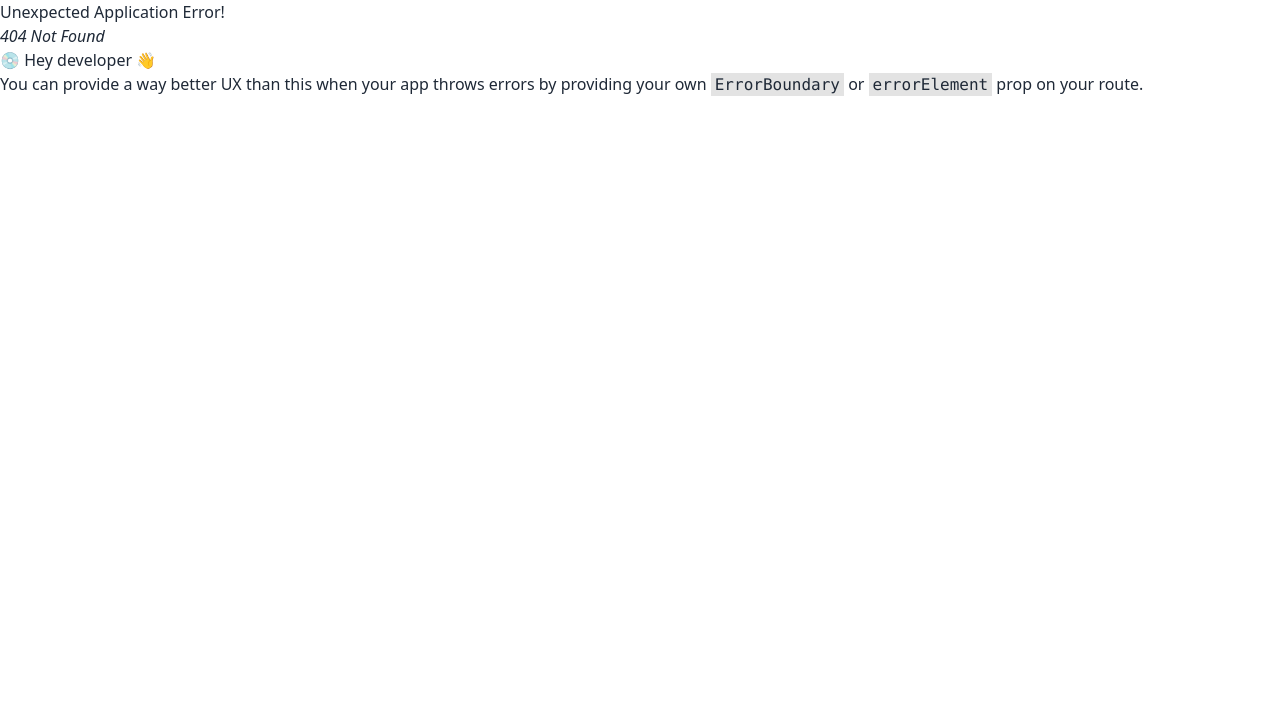
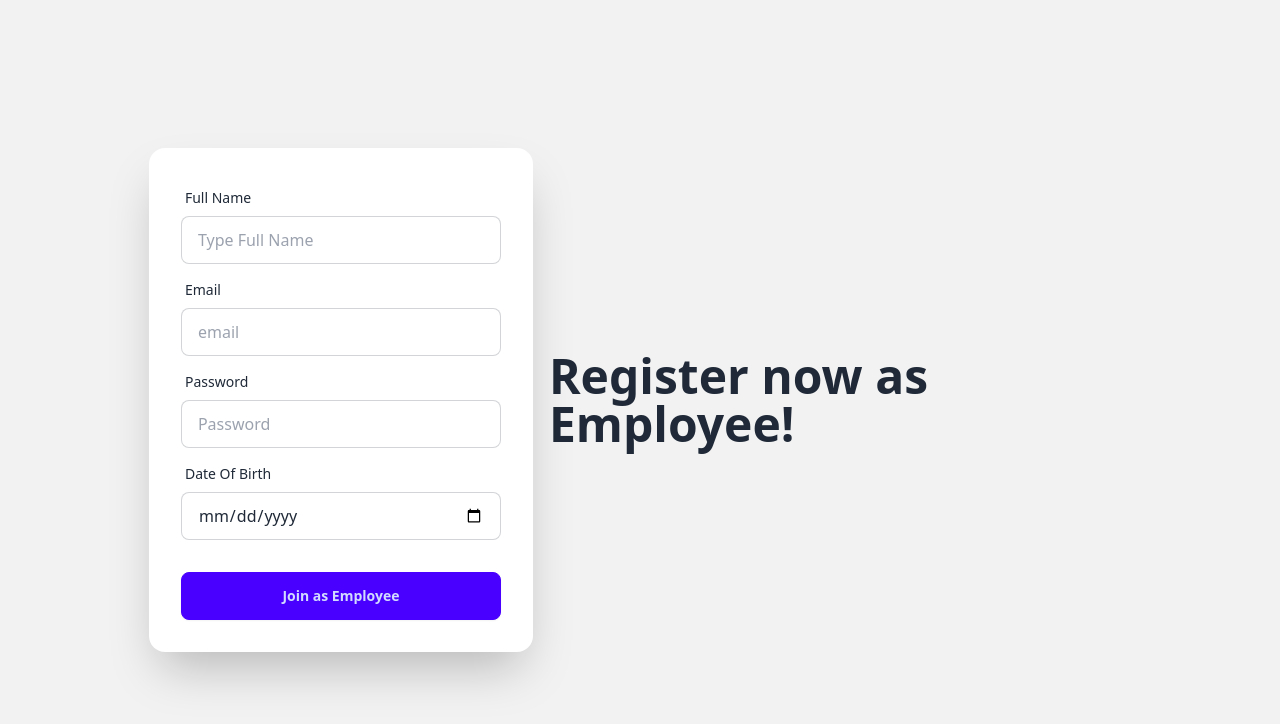
Before and after one commit to sakibalam12345/products-management, a React (Vite) app: page /jasemp in a window 1280 px wide. Before the commit this address had no page. Shown: the top 724 px of the page. Built offline with nearby package versions, Linux system fonts and the light colour scheme.

Commit message:
2nd commit

```diff
--- a/package.json
+++ b/package.json
@@ -10,6 +10,7 @@
     "preview": "vite preview"
   },
   "dependencies": {
+    "firebase": "^10.7.0",
     "localforage": "^1.10.0",
     "match-sorter": "^6.3.1",
     "react": "^18.2.0",
--- /dev/null
+++ b/src/Authprovider/Authprovider.jsx
@@ -0,0 +1,50 @@
+import { createContext, useEffect, useState } from "react";
+import { createUserWithEmailAndPassword, getAuth, onAuthStateChanged, signInWithEmailAndPassword, signOut } from "firebase/auth";
+import { app } from "../Firebase/Firebase.config";
+
+
+
+export const AuthContext = createContext();
+const auth = getAuth(app);
+const Authprovider = ({children}) => {
+
+    const [user,setuser] = useState();
+    const [loading,setloading] = useState(true)
+
+    const createnewuser = (email,password)=>{
+        setloading(true)
+        return createUserWithEmailAndPassword(auth,email,password)
+    }
+
+    const login = (email,password)=>{
+        setloading(true)
+        return signInWithEmailAndPassword(auth,email,password)
+    }
+    const logout = ()=>{
+        setloading(true)
+        return signOut(auth)
+    }
+
+    useEffect(()=>{
+    const unsubscribe = onAuthStateChanged(auth,currentuser =>{
+            console.log('from auth', currentuser)
+            setuser(currentuser)
+            setloading(false)
+        })
+        return ()=>{
+            return unsubscribe()
+        }
+    },[])
+
+    const authinfo = {
+
+
+    }
+    return (
+        <AuthContext.Provider value={authinfo}>
+            {children}
+        </AuthContext.Provider>
+    );
+};
+
+export default Authprovider;
--- /dev/null
+++ b/src/Firebase/Firebase.config.js
@@ -0,0 +1,17 @@
+// Import the functions you need from the SDKs you need
+import { initializeApp } from "firebase/app";
+// TODO: Add SDKs for Firebase products that you want to use
+// https://firebase.google.com/docs/web/setup#available-libraries
+
+// Your web app's Firebase configuration
+const firebaseConfig = {
+  apiKey: import.meta.env.VITE_apiKey,
+  authDomain: import.meta.env.VITE_authDomain,
+  projectId: import.meta.env.VITE_projectId,
+  storageBucket: import.meta.env.VITE_storageBucket,
+  messagingSenderId: import.meta.env.VITE_messagingSenderId,
+  appId: import.meta.env.VITE_appId
+};
+
+// Initialize Firebase
+export const app = initializeApp(firebaseConfig);
--- a/src/Layout/Main.jsx
+++ b/src/Layout/Main.jsx
@@ -1,11 +1,13 @@
-import { Outlet } from "react-router-dom";
+import { Outlet, useLocation } from "react-router-dom";
 import Navbar from "../Pages/Navbar/Navbar";
 
 
 const Main = () => {
+    const location = useLocation();
+    const noheader = location.pathname.includes('jasemp')
     return (
         <div>
-            <Navbar></Navbar>
+           {noheader || <Navbar></Navbar>}
             <Outlet></Outlet>
         </div>
     );
--- /dev/null
+++ b/src/Pages/Joinasemp/Joinasemp.jsx
@@ -0,0 +1,59 @@
+
+
+const Joinasemp = () => {
+
+    const handleemplogin = e =>{
+        e.preventDefault()
+        const form = e.target;
+        const fullname = form.name.value;
+        const email = form.email.value;
+        const password = form.password.value;
+        const dateofbirth = form.date.value;
+        console.log(fullname,email,password,dateofbirth)
+    }
+
+    return (
+        <div>
+            <div className="hero min-h-screen bg-base-200">
+  <div className="hero-content flex-col lg:flex-row-reverse">
+    <div className="text-center lg:text-left">
+      <h1 className="text-5xl font-bold">Register now as Employee!</h1>
+    </div>
+    <div className="card shrink-0 w-full max-w-sm shadow-2xl bg-base-100">
+      <form onSubmit={handleemplogin} className="card-body">
+        <div className="form-control">
+          <label className="label">
+            <span className="label-text">Full Name</span>
+          </label>
+          <input type="text" name="name" placeholder="Type Full Name" className="input input-bordered" required />
+        </div>
+        <div className="form-control">
+          <label className="label">
+            <span className="label-text">Email</span>
+          </label>
+          <input type="email" name="email" placeholder="email" className="input input-bordered" required />
+        </div>
+        <div className="form-control">
+          <label className="label">
+            <span className="label-text">Password</span>
+          </label>
+          <input type="Password" name="password" placeholder="Password" className="input input-bordered" required />
+        </div>
+        <div className="form-control">
+          <label className="label">
+            <span className="label-text">Date Of Birth</span>
+          </label>
+          <input type="date" name="date" className="input input-bordered" required />
+        </div>
+        <div className="form-control mt-6">
+          <button className="btn btn-primary">Join as Employee</button>
+        </div>
+      </form>
+    </div>
+  </div>
+</div>
+        </div>
+    );
+};
+
+export default Joinasemp;
--- a/src/Pages/Navbar/Navbar.jsx
+++ b/src/Pages/Navbar/Navbar.jsx
@@ -5,7 +5,7 @@ const Navbar = () => {
 
     const navlinks = <>
      <li><NavLink>Home</NavLink></li>
-     <li><NavLink>Join as Employee</NavLink></li>
+     <li><NavLink to='/jasemp'>Join as Employee</NavLink></li>
      <li><NavLink>Join as HR/Admin</NavLink></li>
      <li><NavLink>Login</NavLink></li>
 
--- a/src/Pages/Pakagesection.jsx
+++ b/src/Pages/Pakagesection.jsx
@@ -5,7 +5,7 @@ const Pakagesection = () => {
         <div className="max-w-7xl mx-auto">
             <h3 className="text-center font-extrabold text-4xl mb-10 mt-10 underline">Packages Section</h3>
             <div className="flex justify-between items-center">
-            <div className="card w-96 bg-base-100 shadow-xl">
+            <div className="card w-96 bg-base-100 h-[300px] shadow-xl">
   <figure className="px-10 pt-10">
     <img src="https://i.ibb.co/VpNWdfN/photo-group-of-employees-working-on-project.webp" alt="Shoes" className="rounded-xl" />
   </figure>
@@ -13,7 +13,7 @@ const Pakagesection = () => {
     <p className="font-semibold text-lg">Maximum 5 employees $5</p>
   </div>
 </div>
-            <div className="card w-96 bg-base-100 shadow-xl">
+            <div className="card w-96 bg-base-100 h-[300px]  shadow-xl">
   <figure className="px-10 pt-10">
     <img src="https://i.ibb.co/MZ2KH1D/images-1.jpg" alt="Shoes" className="rounded-xl" />
   </figure>
@@ -21,7 +21,7 @@ const Pakagesection = () => {
     <p className="font-semibold text-lg">Maximum 10 employees $8</p>
   </div>
 </div>
-            <div className="card w-96 bg-base-100 shadow-xl">
+            <div className="card w-96 bg-base-100 h-[300px] shadow-xl">
   <figure className="px-10 pt-10">
     <img src="https://i.ibb.co/FhkLrvx/images-3.jpg" alt="Shoes" className="rounded-xl" />
   </figure>
--- a/src/Router/Router.jsx
+++ b/src/Router/Router.jsx
@@ -1,6 +1,8 @@
 import { createBrowserRouter } from "react-router-dom";
 import Main from "../Layout/Main";
 import Home from "../Pages/Home";
+import Errorpage from "../Shared/Errorpage";
+import Joinasemp from "../Pages/Joinasemp/Joinasemp";
 
 
 
@@ -8,10 +10,15 @@ const router = createBrowserRouter([
     {
       path: "/",
       element: <Main></Main>,
+      errorElement : <Errorpage></Errorpage>,
       children : [
         {
             path : '/',
             element : <Home></Home>
+        },
+        {
+            path : '/jasemp',
+            element : <Joinasemp></Joinasemp>
         }
       ]
     },
--- /dev/null
+++ b/src/Shared/Errorpage.jsx
@@ -0,0 +1,11 @@
+
+
+const Errorpage = () => {
+    return (
+        <div className="flex justify-center items-center">
+            <img src="https://i.ibb.co/6RJfXY4/1-10.webp" alt="" />
+        </div>
+    );
+};
+
+export default Errorpage;
```
Also changed, not shown: 1 other file (tests, documents, lock files or other folders).
